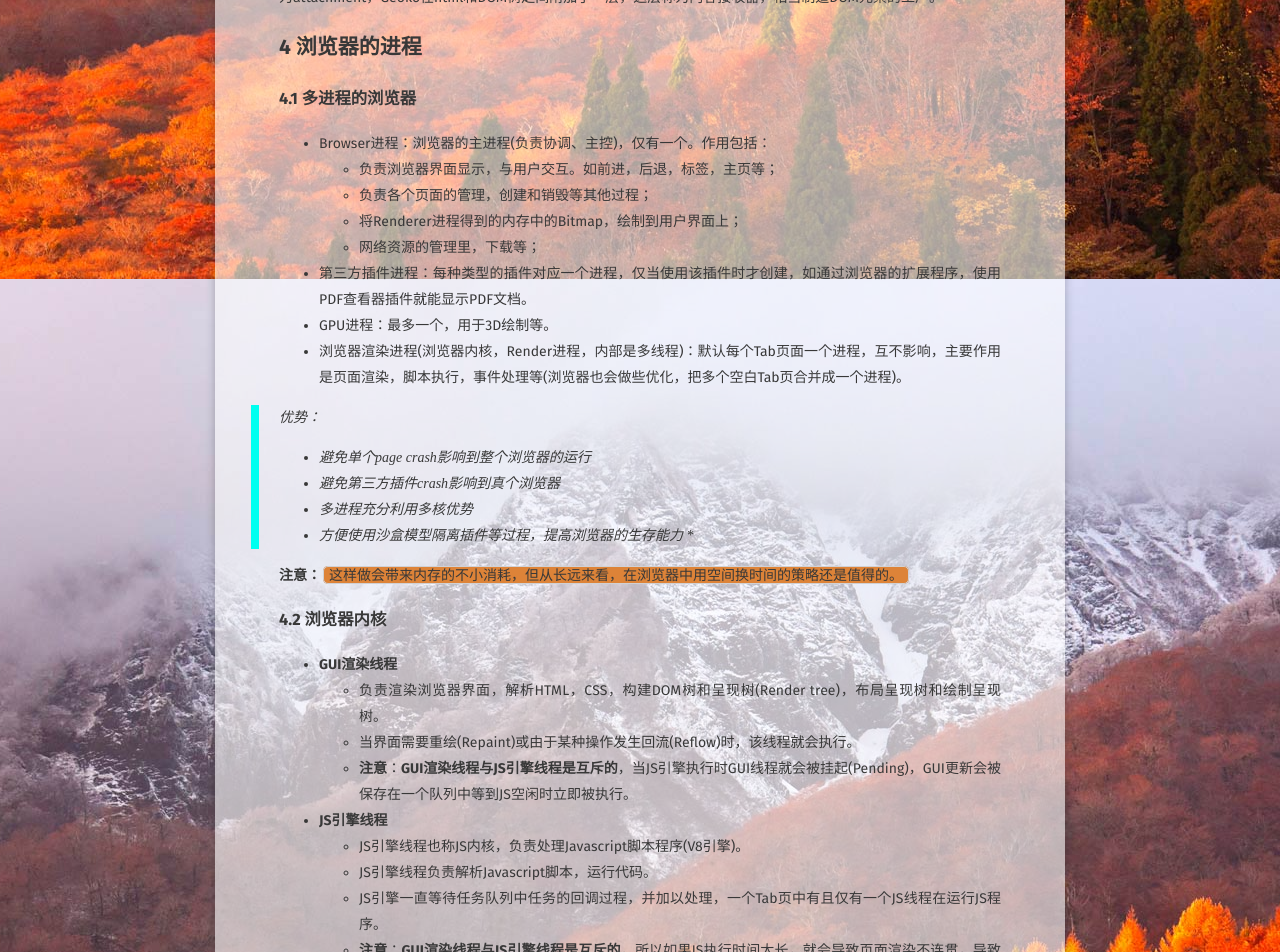
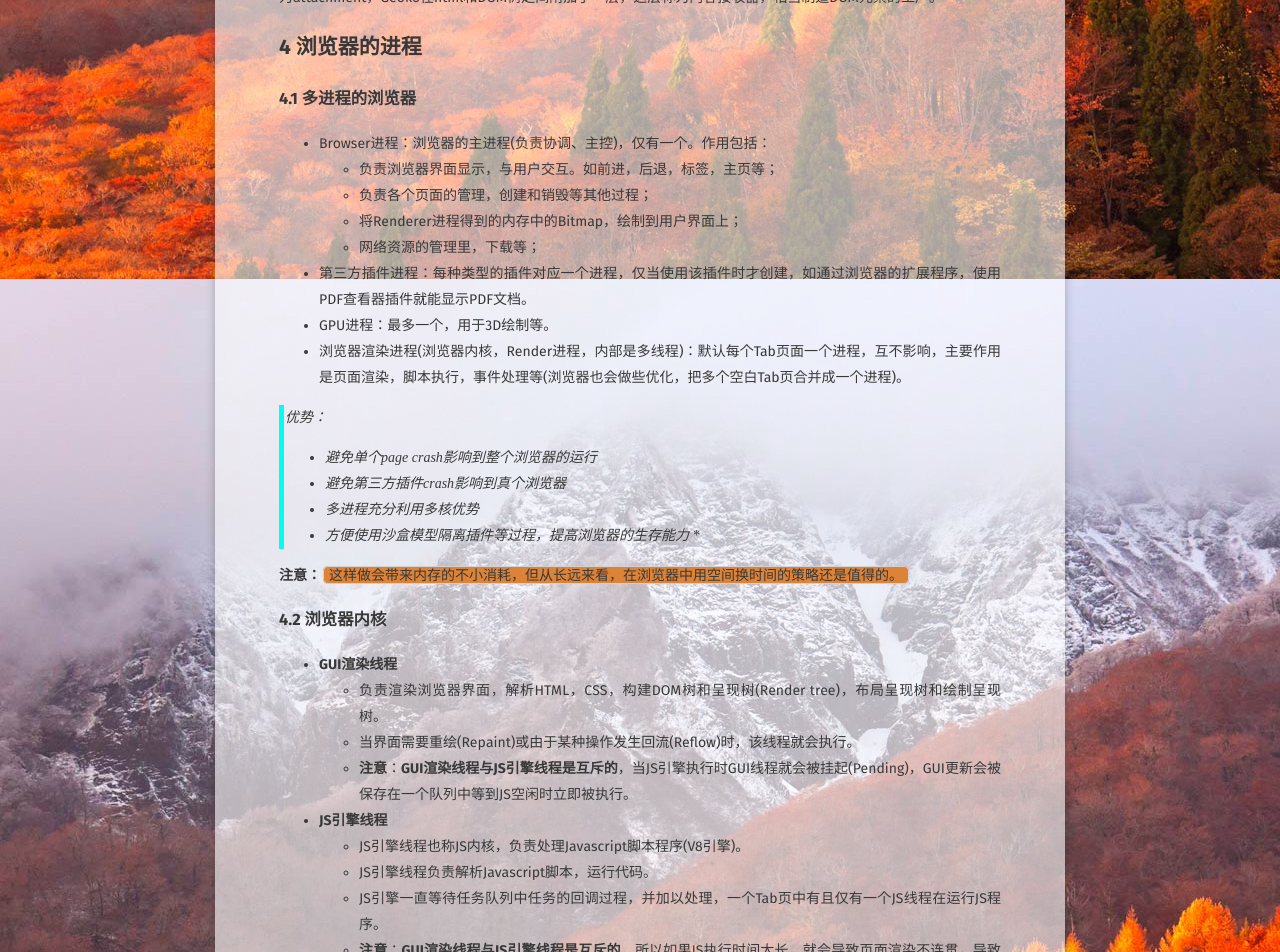
Before and after one commit to Knight-boy/knight, a Jekyll site: the page built from _posts/2018-11-24-简述浏览器渲染原理.md, in a window 1280 px wide. Shown: the part 2871-3823 px from the top of the page. Built offline with Jekyll 4.4.1, drawn with Linux system fonts in a browser that asks for light colours; some web fonts are replaced.

Commit message:
Update style

```diff
--- a/_sass/typography.scss
+++ b/_sass/typography.scss
@@ -71,13 +71,13 @@ h3.title a {
 blockquote {
 	font-family:$alt-font;
 	font-style:italic;
-	border-left:8px solid #00FFF0;
-	padding-left:20px;
+	border-left:5px solid #00FFF0;
+	padding-left:1px;
 	margin: 0;
 }
 @media only screen and (min-width: 48em) {
 	blockquote {
-		margin-left:-28px
+		margin-left:0;
 	}
 }
 
```
